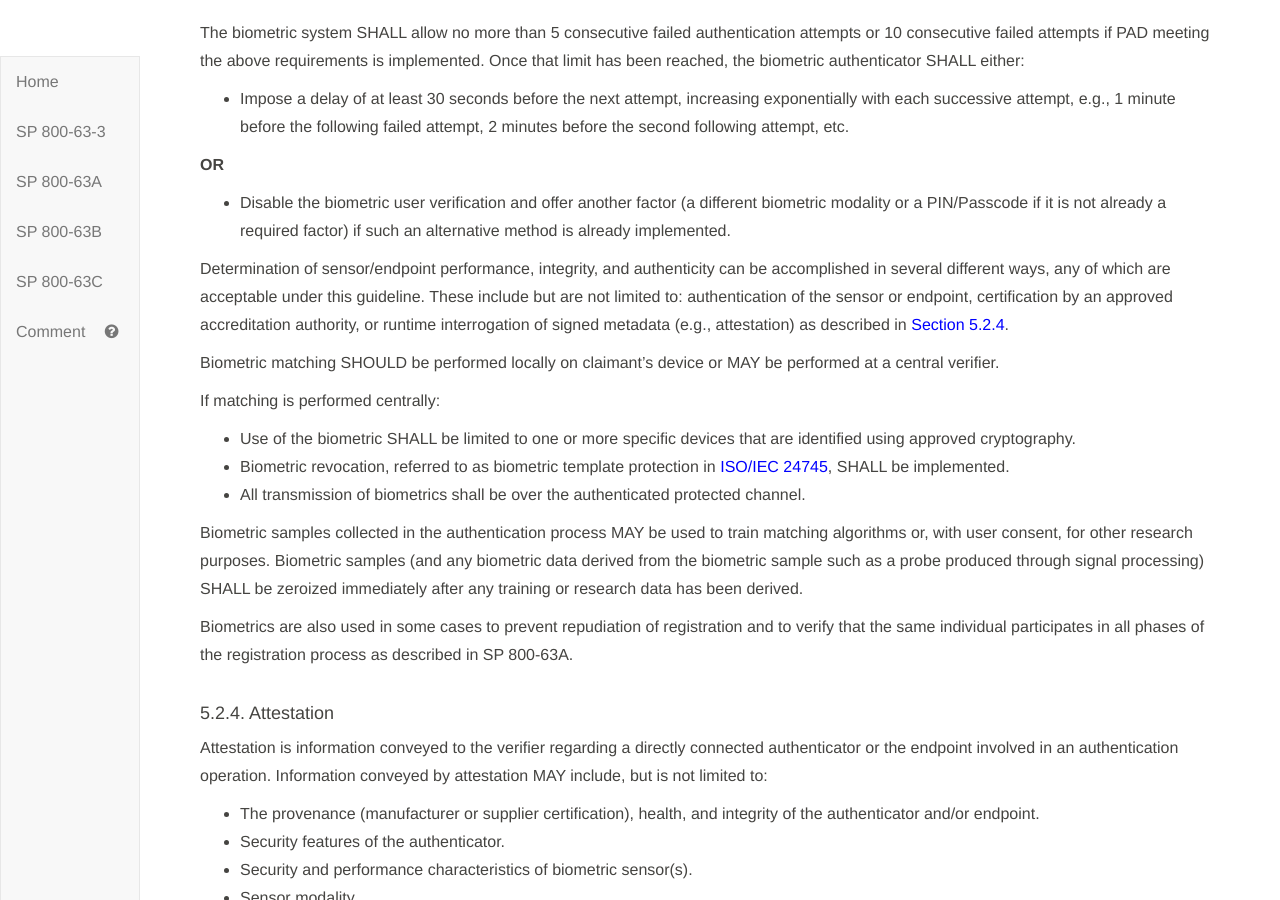
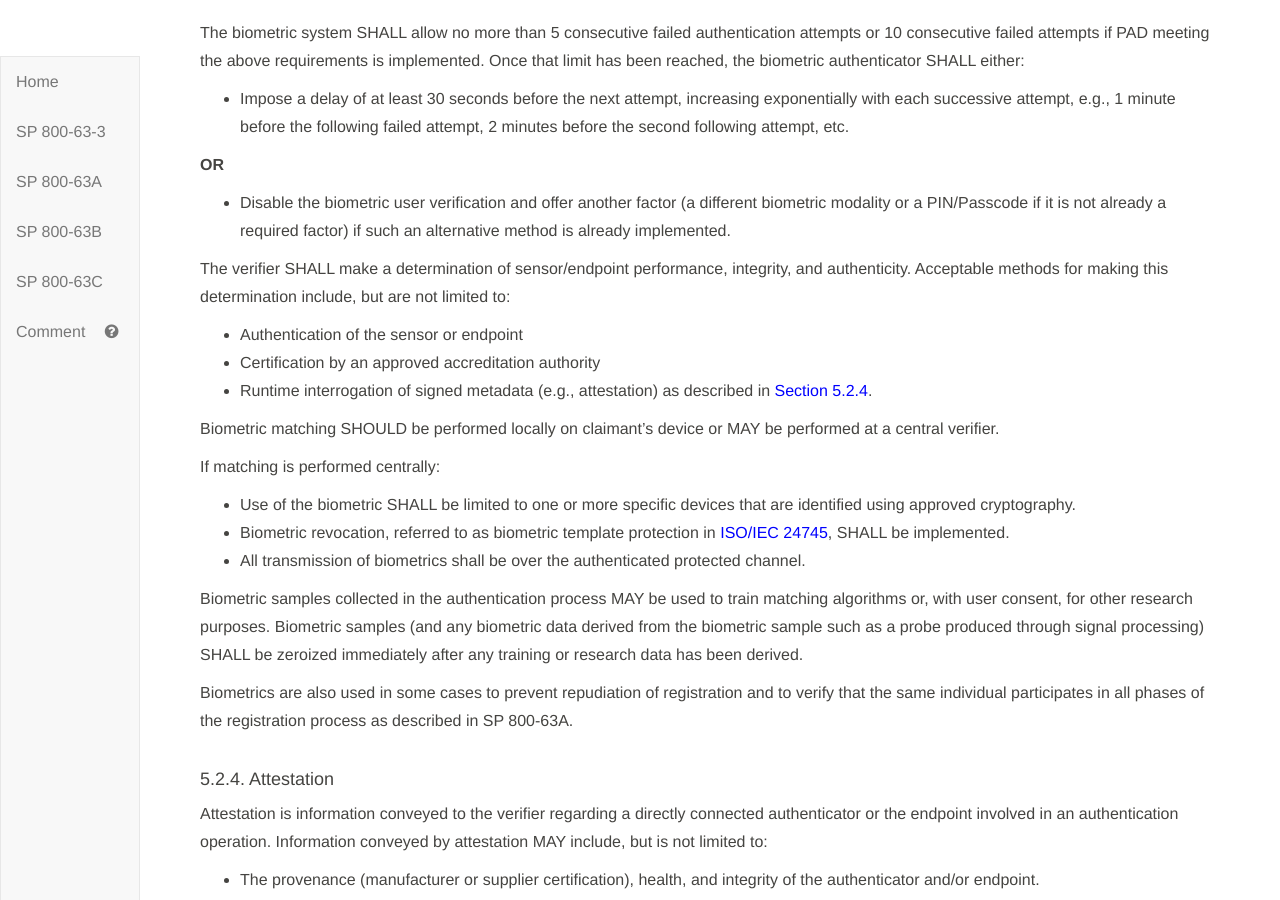
Before and after one commit to usnistgov/800-63-3, a Jekyll site: the page built from sp800-63b/sec5_authenticators.md, in a window 1280 px wide and 900 px high, scrolled down 12396 px. Built offline with Jekyll 4.4.1, drawn with Linux system fonts in a browser that asks for light colours; our own code applies the rules of GitHub Pages for plain Markdown files.

Commit message:
More normative sensor determination. Closes #1580

```diff
--- a/sp800-63b/sec5_authenticators.md
+++ b/sp800-63b/sec5_authenticators.md
@@ -376,7 +376,11 @@ The biometric system SHALL allow no more than 5 consecutive failed authenticatio
 
 - Disable the biometric user verification and offer another factor (a different biometric modality or a PIN/Passcode if it is not already a required factor) if such an alternative method is already implemented.
 
-Determination of sensor/endpoint performance, integrity, and authenticity can be accomplished in several different ways, any of which are acceptable under this guideline.  These include but are not limited to: authentication of the sensor or endpoint, certification by an approved accreditation authority, or runtime interrogation of signed metadata (e.g., attestation) as described in [Section 5.2.4](#attestation).
+The verifier SHALL make a determination of sensor/endpoint performance, integrity, and authenticity. Acceptable methods for making this determination include, but are not limited to:
+
+* Authentication of the sensor or endpoint
+* Certification by an approved accreditation authority
+* Runtime interrogation of signed metadata (e.g., attestation) as described in [Section 5.2.4](#attestation).
 
 Biometric matching SHOULD be performed locally on claimant's device or MAY be performed at a central verifier.
 
```
